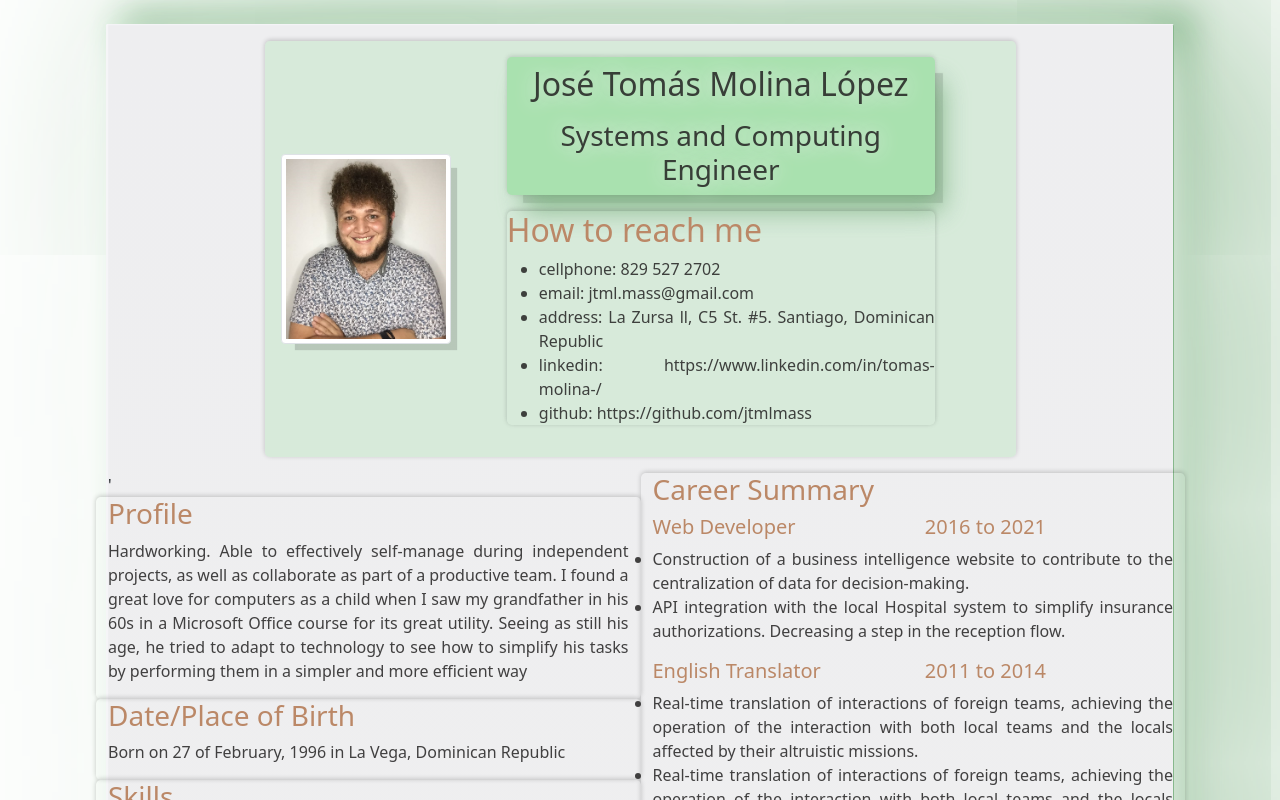
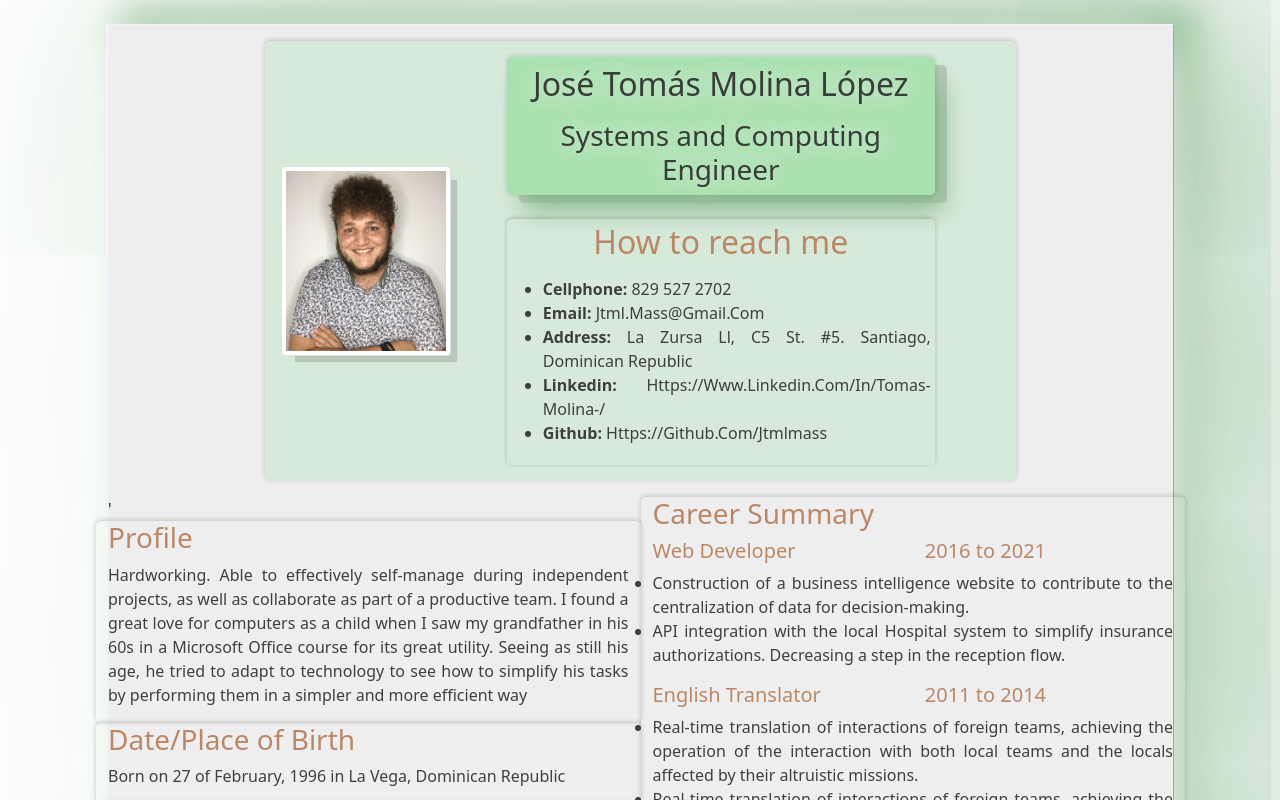
Before and after one commit to tomasjml/cv-tomas-molina, a React (Create React App) app: page / in a window 1280 px wide. Shown: the top 800 px of the page. Built offline with nearby package versions, Linux system fonts and the light colour scheme.

Commit message:
Complete sizing from IdentificationInfo

```diff
--- a/src/components/contact-info/ContactInfo.js
+++ b/src/components/contact-info/ContactInfo.js
@@ -3,14 +3,24 @@ import React from 'react';
 const ContactInfo = ({contactData}) => {
     return (
         <div className="info">
-            <h2>How to reach me</h2>
+            <div className="row p-1 align-items-md-center">
+                <div className="col">
+                    <h2 className="text-center">How to reach me</h2>
+                </div>
+            </div>
+            <div className="row p-1">
+                <div className="col">
                     <ul>
                         {Object.keys(contactData).map((dataKey) => {
                             return(
-                        <li key={dataKey}>{dataKey}: {contactData[dataKey]}</li>
+                                <li className="text-capitalize" key={dataKey}>
+                                    <strong>{dataKey}:</strong> {contactData[dataKey]}
+                                </li>
                             )
                         })}
                     </ul>
+                </div>
+            </div>
         </div>
     );
 }
--- a/src/components/identification-info/IdentificationInfo.css
+++ b/src/components/identification-info/IdentificationInfo.css
@@ -4,7 +4,7 @@
   box-shadow:
       /* The top layer shadow */ 0 -1px 5px rgba(0, 0, 0, 0.15),
     /* The second layer */ 12px 20px 25px -5px var(--green-darker),
-    /* The second layer shadow */ 12px 12px 1px -4px rgba(0, 0, 0, 0.15);
+    /* The second layer shadow */ 12px 8px 1px 0px rgba(0, 0, 0, 0.15);
   /* Padding for demo purposes */
   /* padding: 1em; */
   border-color: var(--brown);
--- a/src/components/identification-info/IdentificationInfo.js
+++ b/src/components/identification-info/IdentificationInfo.js
@@ -13,7 +13,7 @@ const IdentificationInfo = ({name, dedication, yourImage}) => {
                     <img src={yourImage} alt={"A picture of: " + name}  className="avatar img-fluid img-thumbnail float-end w-100"/>
                 </div>
                 <div className="col col-7 m-3">
-                    <div className="mb-3">
+                    <div className="mb-4">
                         <div className="terminal text-center">
                             <h1 className="fs-2 p-2">{name}</h1>
                             <h1 className="fs-3 pb-2">{dedication}</h1>
```
Lines whose indentation alone changed are shown as unchanged.
